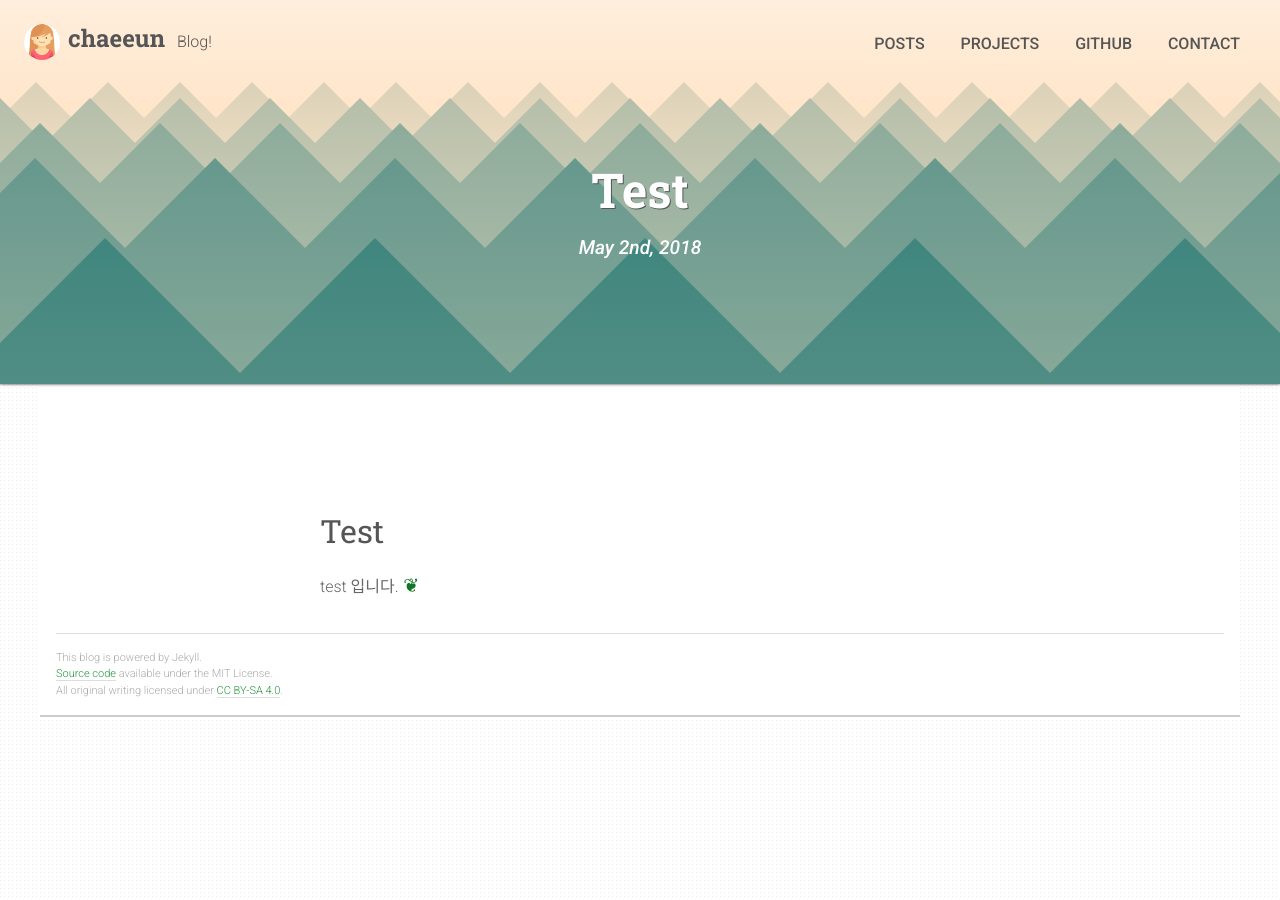
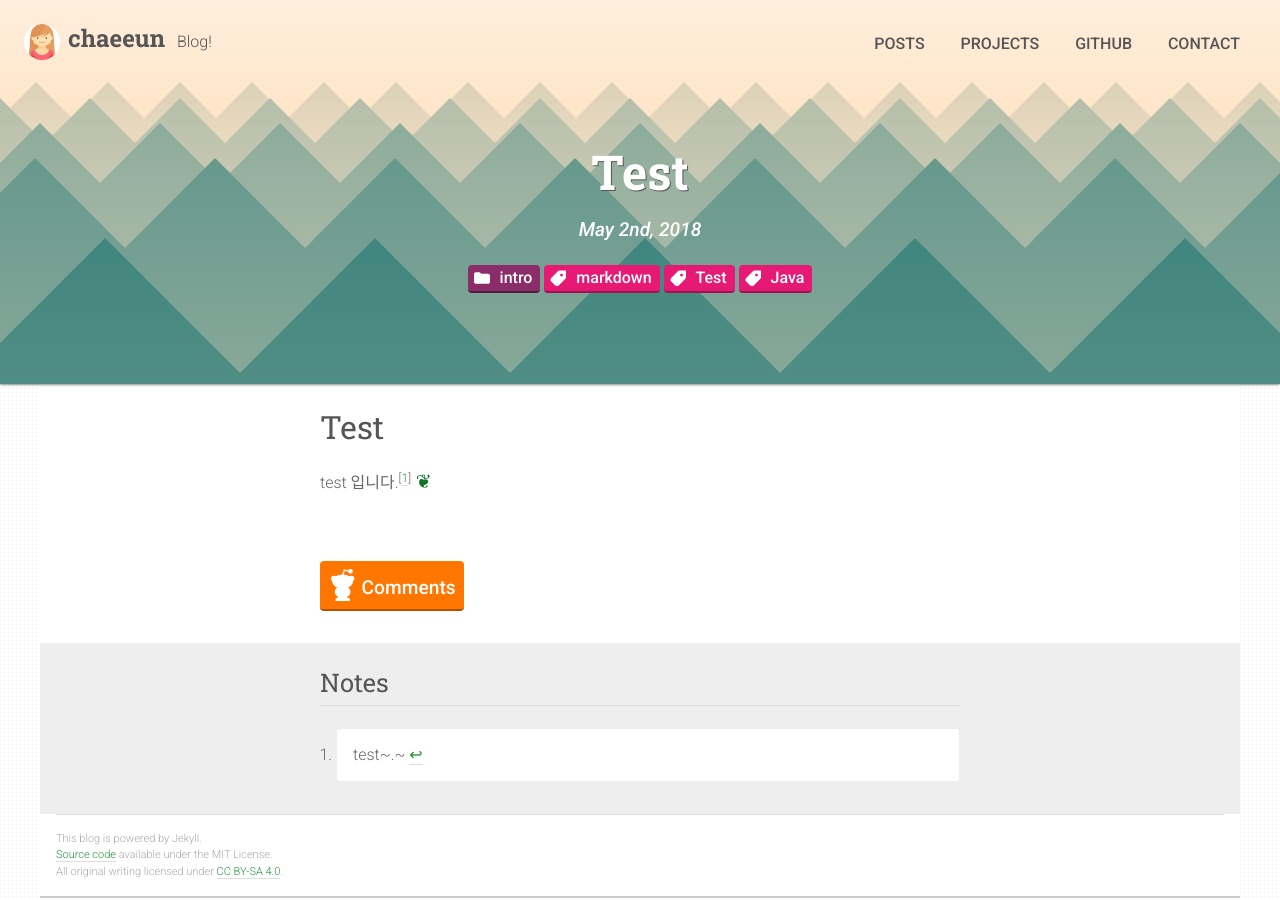
Before and after one commit to Chae-Eun/Chae-Eun.github.io, a Jekyll site: the page built from _posts/2018-05-02-Test.md, in a window 1280 px wide. Built offline with Jekyll 4.4.1, drawn with Linux system fonts in a browser that asks for light colours.

Commit message:
Update 2018-05-02-Test.md

```diff
--- a/_posts/2018-05-02-Test.md
+++ b/_posts/2018-05-02-Test.md
@@ -1,2 +1,15 @@
+---
+title: Test
+teaser: Posting Test.
+category: intro
+tags: [markdown, Test, Java]
+reddit_post: 'https://www.reddit.com/r/Jekyll/comments/6258ln/welcome_to_solana/'
+---
+
 # Test
-test 입니다.
+test 입니다.[^1]
+
+---
+
+[^1]:
+    test~.~
```
